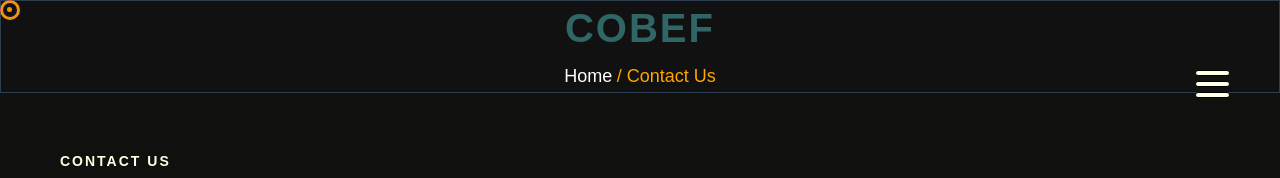
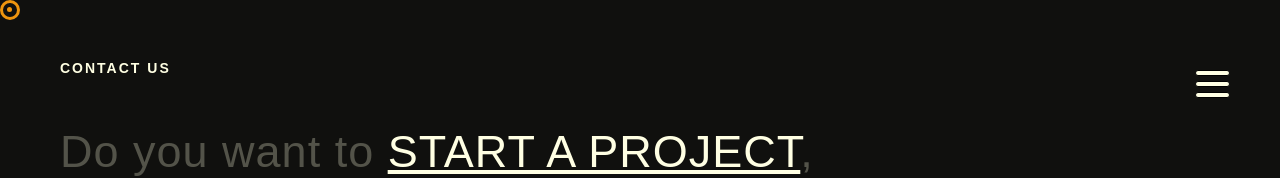
Before and after one commit to utibeinyangetuk/cobef, a Vue app: page /contact in a window 1280 px wide. Shown: the top 178 px of the page. Built offline with nearby package versions, Linux system fonts and the light colour scheme; a web font is replaced by a local one.

Commit message:
removed current page component and fixed margin bottom.

```diff
--- a/src/views/ContactUs.vue
+++ b/src/views/ContactUs.vue
@@ -1,10 +1,10 @@
 <script setup>
-import CurrentPage from '@/components/CurrentPage.vue';
 import Footer from '@/components/Footer.vue';
+import Navbar from '@/components/NavBar.vue'
 </script>
 
 <template>
-	<currentPage />
+	<Navbar/>
 	<div class="container">
 		<div class="header">
 			<p>Contact us</p>
@@ -44,7 +44,7 @@ import Footer from '@/components/Footer.vue';
 	text-transform: uppercase;
 	letter-spacing: 2px;
 	font-size: 14px;
-	margin-bottom: 20px;
+	margin-bottom: 40px;
 	font-weight: 700;
 	color:#ffffe3
 }
```
